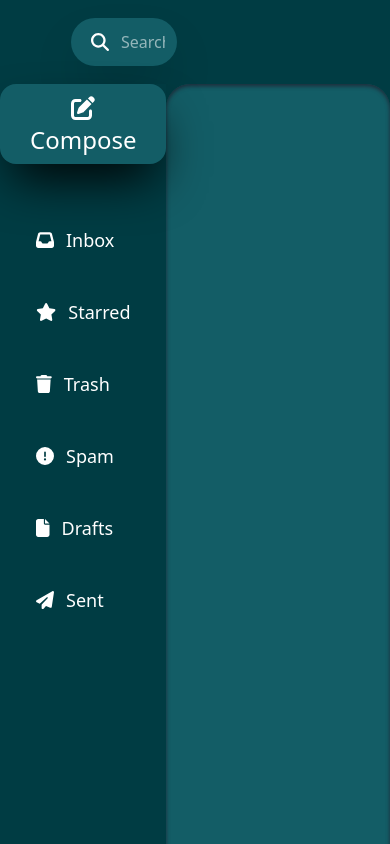
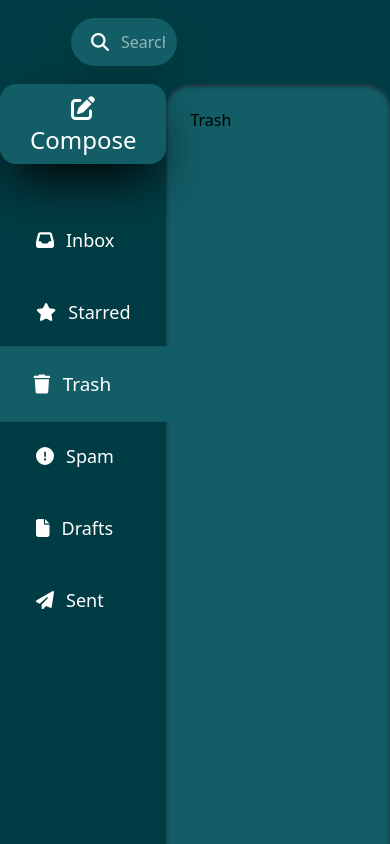
Before and after one commit to Ahmed-Ragy-3/Email, a React (Create React App) app in the folder frontend/: page /trash in a window 390 px wide. Built offline with nearby package versions, Linux system fonts and the light colour scheme.

Commit message:
responsive CSS and routing

```diff
--- a/frontend/src/App.js
+++ b/frontend/src/App.js
@@ -2,7 +2,7 @@ import React from "react";
 import ReactDOM from "react-dom/client";
 import { BrowserRouter, Routes, Route } from "react-router-dom";
 
-import Sidebar from "./components/Sidebar";
+import Sidebar from "./components/sidebar";
 import Navbar from "./components/Navbar";
 import Mainbox from "./components/Mainbox";
 
--- a/frontend/src/components/Mainbox.js
+++ b/frontend/src/components/Mainbox.js
@@ -1,13 +1,29 @@
-import React from 'react'
-
+import React from 'react';
+import { Routes, Route } from 'react-router-dom';
+import Inbox from '../pages/inbox'; // Ensure the component name is capitalized
+import Compose from '../pages/compose';
+import Sent from '../pages/sent';
+import Spam from '../pages/spam';
+import Starred from '../pages/starred';
+import Trash from '../pages/trash';
+import Drafts from '../pages/drafts';
 
 function Mainbox() {
   return (
     <div
-          id="main-box"
-          className="h-full basis-[89%] px-6 py-6 bg-[#135D66] overflow-scroll rounded-3xl shadow-inner shadow-gray-800 ">
+      id="main-box"
+      className="h-full basis-[89%] px-6 py-6 bg-[#135D66] overflow-scroll rounded-3xl shadow-inner shadow-gray-800">
+      <Routes>
+        {/* Use the component with proper capitalization */}
+        <Route path="/inbox" element={<Inbox />} />
+        <Route path="/sent" element={<Sent />} />
+        <Route path="/spam" element={<Spam/>} />
+        <Route path="/drafts" element={<Drafts />} />
+        <Route path="/starred" element={<Starred />} />
+        <Route path="/trash" element={<Trash />} />
+      </Routes>
     </div>
-  )
+  );
 }
 
-export default Mainbox
+export default Mainbox;
--- a/frontend/src/components/sidebar.js
+++ b/frontend/src/components/sidebar.js
@@ -1,4 +1,4 @@
-import React, { useState } from "react";
+import React from "react";
 import { Link, useLocation } from "react-router-dom"; // Import Link and useLocation for dynamic routing
 import {
   faInbox,
@@ -12,7 +12,6 @@ import {
 import { FontAwesomeIcon } from "@fortawesome/react-fontawesome";
 
 function Sidebar() {
-  const [activeButton, setActiveButton] = useState(""); // State to track the active button
   const location = useLocation(); // Get the current location
 
   // Button data to dynamically render buttons
@@ -24,13 +23,6 @@ function Sidebar() {
     { id: "drafts", label: "Drafts", icon: faFile, path: "/drafts" },
     { id: "sent", label: "Sent", icon: faPaperPlane, path: "/sent" },
   ];
-
-  const handleButtonClick = (id) => {
-    // Avoid toggling for buttons other than "Compose"
-    if (activeButton !== id) {
-      setActiveButton(id); // Set active button if a new button is clicked
-    }
-  };
 
   // Construct the correct path for the "Compose" page based on the current location
   const composePath = `${location.pathname}/compose`;
@@ -49,9 +41,8 @@ function Sidebar() {
         {buttons.map((button) => (
           <Link to={button.path} key={button.id}>
             <button
-              onClick={() => handleButtonClick(button.id)}
               className={`p-9 h-16 w-full font-poppins font-medium flex items-center justify-start space-x-3 transform hover:scale-105 active:scale-105 transition duration-200 ease-in-out ${
-                activeButton === button.id
+                location.pathname === button.path
                   ? "bg-[#135D66] text-white scale-105"
                   : "bg-transparent shadow-none text-white"
               }`}
--- a/frontend/src/pages/drafts.js
+++ b/frontend/src/pages/drafts.js
@@ -1,5 +1,5 @@
-const drafts = () => {
-    return <div>drafts</div>;
+const Drafts = () => {
+    return <div>Drafts</div>;
   };
 
-  export default drafts;
+  export default Drafts;
--- a/frontend/src/pages/inbox.js
+++ b/frontend/src/pages/inbox.js
@@ -1,5 +1,5 @@
-const inbox = () => {
-    return <div>inbox</div>;
+const Inbox = () => {
+    return <div>Inbox</div>;
   };
 
-  export default inbox;
+  export default Inbox;
--- a/frontend/src/pages/sent.js
+++ b/frontend/src/pages/sent.js
@@ -1,5 +1,5 @@
-const sent = () => {
+const Sent = () => {
     return <div>sent</div>;
   };
 
-  export default sent;
+  export default Sent;
--- a/frontend/src/pages/spam.js
+++ b/frontend/src/pages/spam.js
@@ -1,5 +1,5 @@
-const spam = () => {
-    return <div>spam</div>;
+const Spam = () => {
+    return <div>Spam</div>;
   };
 
-  export default spam;
+  export default Spam;
--- a/frontend/src/pages/starred.js
+++ b/frontend/src/pages/starred.js
@@ -1,5 +1,5 @@
-const starred = () => {
-    return <div>starred</div>;
+const Starred = () => {
+    return <div>Starred</div>;
   };
 
-  export default starred;
+  export default Starred;
--- a/frontend/src/pages/trash.js
+++ b/frontend/src/pages/trash.js
@@ -1,5 +1,5 @@
-const trash = () => {
-    return <div>trash</div>;
+const Trash = () => {
+    return <div>Trash</div>;
   };
 
-  export default trash;
+  export default Trash;
```
Also changed, not shown: 1 other file (tests, documents, lock files or other folders).
